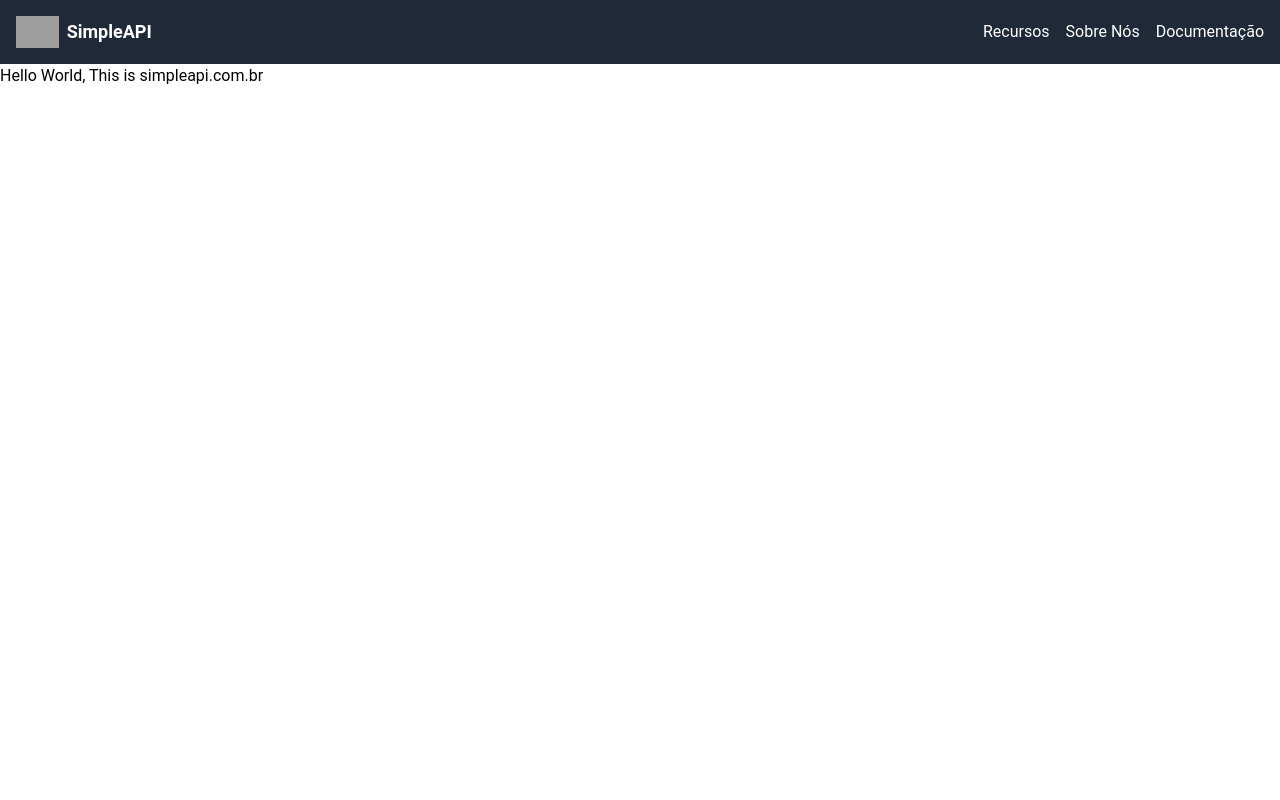
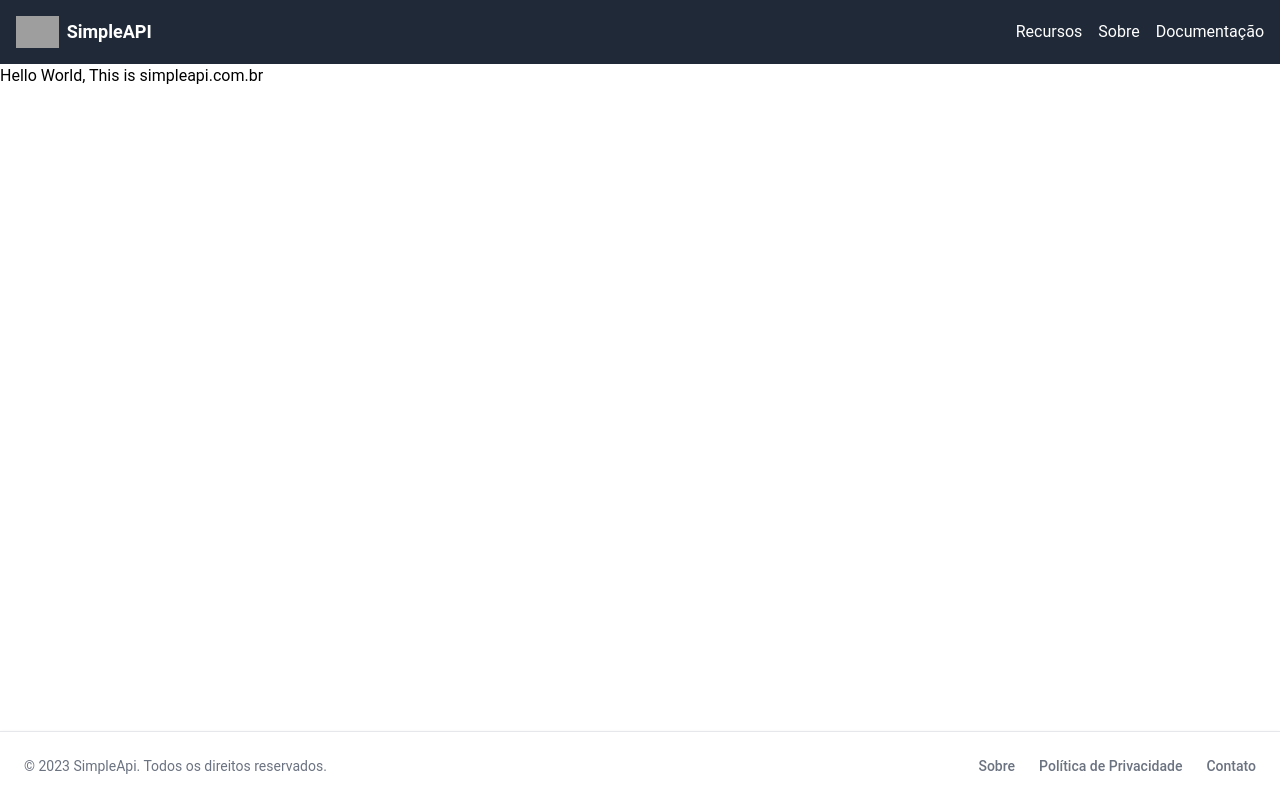
Before and after one commit to DanielSilva33/simpleapi.com.br, a Next.js app: page / in a window 1280 px wide. Built offline with nearby package versions, Linux system fonts and the light colour scheme; grey boxes are pictures that could not be loaded.

Commit message:
Create component to `Footer` and fix Layout

```diff
--- /dev/null
+++ b/src/components/Footer.js
@@ -0,0 +1,45 @@
+import Link from "next/link";
+
+const Footer = () => {
+  const currentYear = new Date().getFullYear();
+  return (
+    <>
+      <footer className="fixed bottom-0 left-0 z-20 w-full p-4 bg-white border-t border-gray-200 shadow md:flex md:items-center md:justify-between md:p-6 dark:bg-gray-800 dark:border-gray-600">
+        <span className="text-sm text-gray-500 sm:text-center dark:text-gray-400">
+          © {currentYear}{" "}
+          <Link
+            href="https://simpleapi.com.br/"
+            target="_blank"
+            className="hover:underline"
+          >
+            SimpleApi
+          </Link>
+          . Todos os direitos reservados.
+        </span>
+        <ul className="flex flex-wrap items-center mt-3 text-sm font-medium text-gray-500 dark:text-gray-400 sm:mt-0">
+          <li>
+            <Link href="/" className="hover:underline me-4 md:me-6">
+              Sobre
+            </Link>
+          </li>
+          <li>
+            <Link href="/" className="hover:underline me-4 md:me-6">
+              Política de Privacidade
+            </Link>
+          </li>
+          <li>
+            <Link
+              href="https://www.linkedin.com/in/daniel-silva-1a3209196/"
+              target="_blank"
+              className="hover:underline"
+            >
+              Contato
+            </Link>
+          </li>
+        </ul>
+      </footer>
+    </>
+  );
+};
+
+export default Footer;
--- a/src/components/Header.js
+++ b/src/components/Header.js
@@ -39,7 +39,7 @@
                 </li>
                 <li>
                   <Link href="/" className="text-white hover:text-gray-300">
-                    Sobre Nós
+                    Sobre
                   </Link>
                 </li>
                 <li>
@@ -57,7 +57,7 @@
             Recursos
           </Link>
           <Link href="/" className="hover:text-gray-300">
-            Sobre Nós
+            Sobre
           </Link>
           <Link href="/" className="hover:text-gray-300">
             Documentação
--- a/src/pages/404.js
+++ b/src/pages/404.js
@@ -1,4 +1,5 @@
 import Link from "next/link";
+import Footer from "../components/Footer";
 
 export default function NotFoundPage() {
   return (
@@ -28,6 +29,7 @@
           </div>
         </div>
       </main>
+      <Footer />
     </>
   );
 }
--- a/src/pages/500.js
+++ b/src/pages/500.js
@@ -1,4 +1,5 @@
 import Link from "next/link";
+import Footer from "../components/Footer";
 
 export default function CustomizeErrorPage() {
   return (
@@ -29,6 +30,7 @@
           </div>
         </div>
       </main>
+      <Footer />
     </>
   );
 }
--- a/src/pages/_app.js
+++ b/src/pages/_app.js
@@ -1,9 +1,12 @@
+import Layout from "../components/Layout";
 import "../styles/globals.css";
 
 function MyApp({ Component, pageProps }) {
   return (
     <>
-      <Component {...pageProps} />
+      <Layout>
+        <Component {...pageProps} />
+      </Layout>
     </>
   );
 }
--- a/src/pages/index.js
+++ b/src/pages/index.js
@@ -1,13 +1,15 @@
 import React from "react";
-import Layout from "../components/Layout.js";
+import Layout from "../components/Layout";
 import Header from "../components/Header";
+import Footer from "../components/Footer";
 
 function Home() {
   return (
-    <Layout>
+    <>
       <Header />
       <h1>Hello World, This is simpleapi.com.br</h1>
-    </Layout>
+      <Footer />
+    </>
   );
 }
 
```
